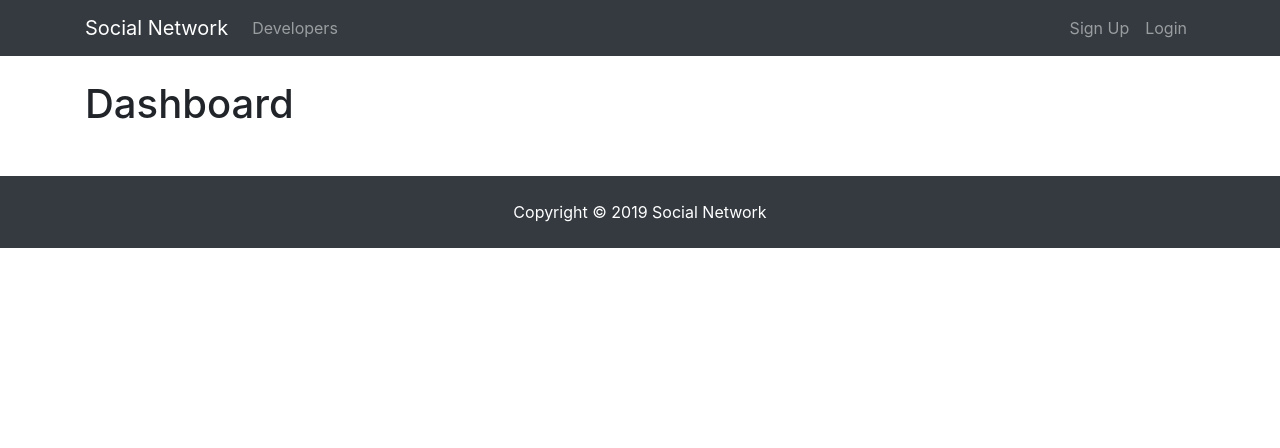
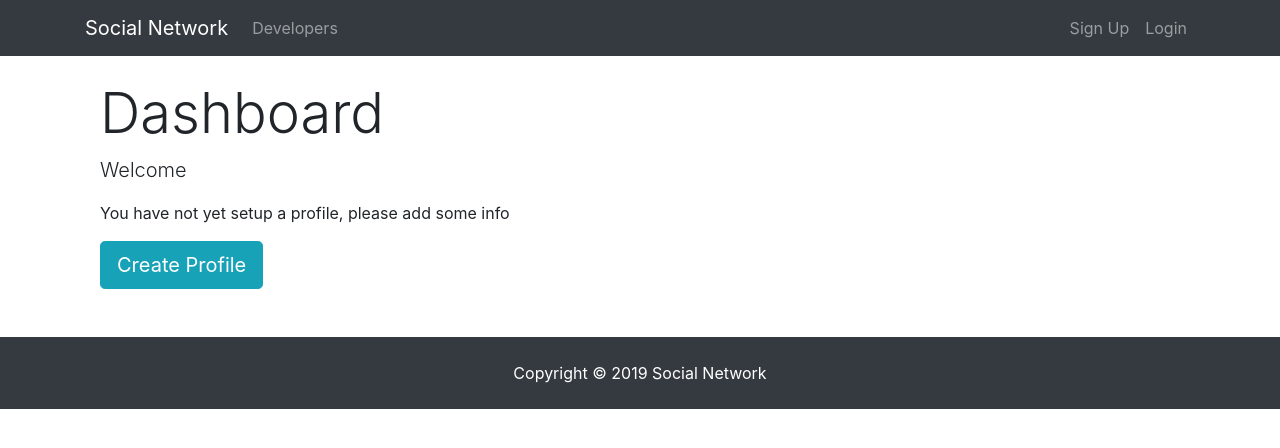
Before and after one commit to checkthemethod/social-network-template, a React (Create React App) app in the folder client/: page /dashboard in a window 1280 px wide. Shown: the top 448 px of the page. Built offline with nearby package versions, Linux system fonts and the light colour scheme; no server answers.

Commit message:
add spinner component and start dashboard

```diff
--- /dev/null
+++ b/client/src/components/common/Spinner.js
@@ -0,0 +1,14 @@
+import React from "react";
+import spinner from "./spinner.gif";
+
+export default function Spinner() {
+  return (
+    <div>
+      <img
+        src={spinner}
+        style={{ width: "200px", margin: "auto", display: "block" }}
+        alt="Loading..."
+      />
+    </div>
+  );
+}
--- a/client/src/components/dashboard/Dashboard.js
+++ b/client/src/components/dashboard/Dashboard.js
@@ -1,22 +1,66 @@
 import React, { Component } from "react";
+import { Link } from "react-router-dom";
 import PropTypes from "prop-types";
 import { connect } from "react-redux";
 import { getCurrentProfile } from "../../actions/profileActions";
+import Spinner from "../common/Spinner";
 
 class Dashboard extends Component {
   componentDidMount() {
     this.props.getCurrentProfile();
   }
   render() {
+    const { user } = this.props.auth;
+    const { profile, loading } = this.props.profile;
+
+    let dashboardContent;
+
+    if (profile == null || loading) {
+      dashboardContent = <Spinner />;
+    } else {
+      // Check if logged in user has profile data
+      if (Object.keys(profile).length > 0) {
+        dashboardContent = <h4>TODO: DISPLAY PROFILE</h4>;
+      } else {
+        // user is logged in but has no profile
+        dashboardContent = (
+          <div>
+            <p className="lead text-">Welcome {user.name}</p>
+            <p>You have not yet setup a profile, please add some info</p>
+            <Link to="/create-profile" className="btn btn-lg btn-info">
+              Create Profile
+            </Link>
+          </div>
+        );
+      }
+    }
     return (
-      <div>
-        <h1>Dashboard</h1>
+      <div className="dashboard">
+        <div className="container">
+          <div className="row">
+            <div className="col-md-12">
+              <h1 className="display-4">Dashboard</h1>
+              {dashboardContent}
+            </div>
+          </div>
+        </div>
       </div>
     );
   }
 }
 
+Dashboard.propTypes = {
+  getCurrentProfile: PropTypes.func.isRequired,
+  auth: PropTypes.object.isRequired,
+  profile: PropTypes.object.isRequired
+};
+
+const mapStateToProps = state => ({
+  profile: state.profile,
+  auth: state.auth
+});
+
 export default connect(
-  null,
+  mapStateToProps,
   { getCurrentProfile }
 )(Dashboard);
```
Also changed, not shown: client/src/actions/profileActions.js (+1 -6 lines), client/src/components/common/spinner.gif (added).
